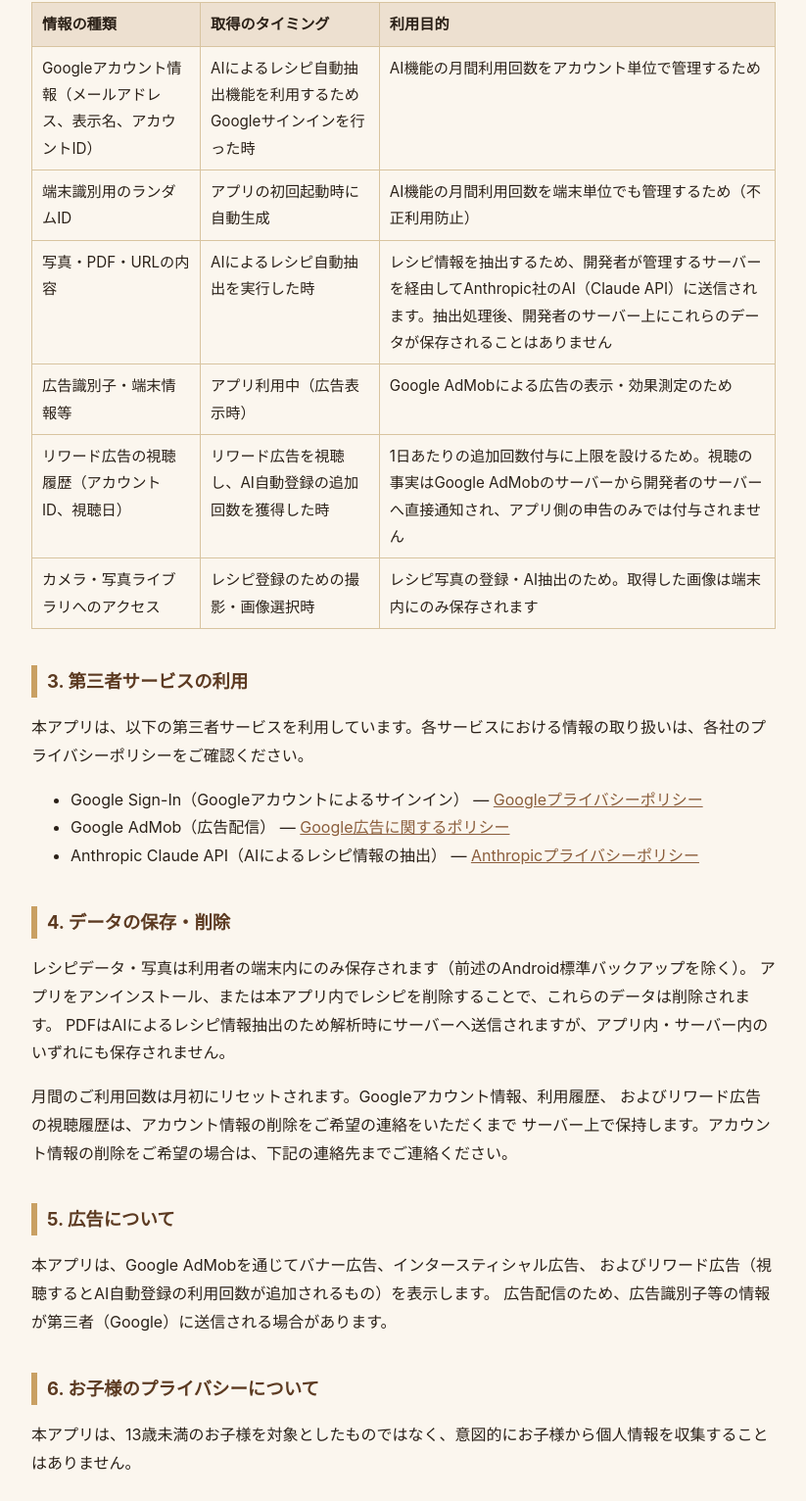
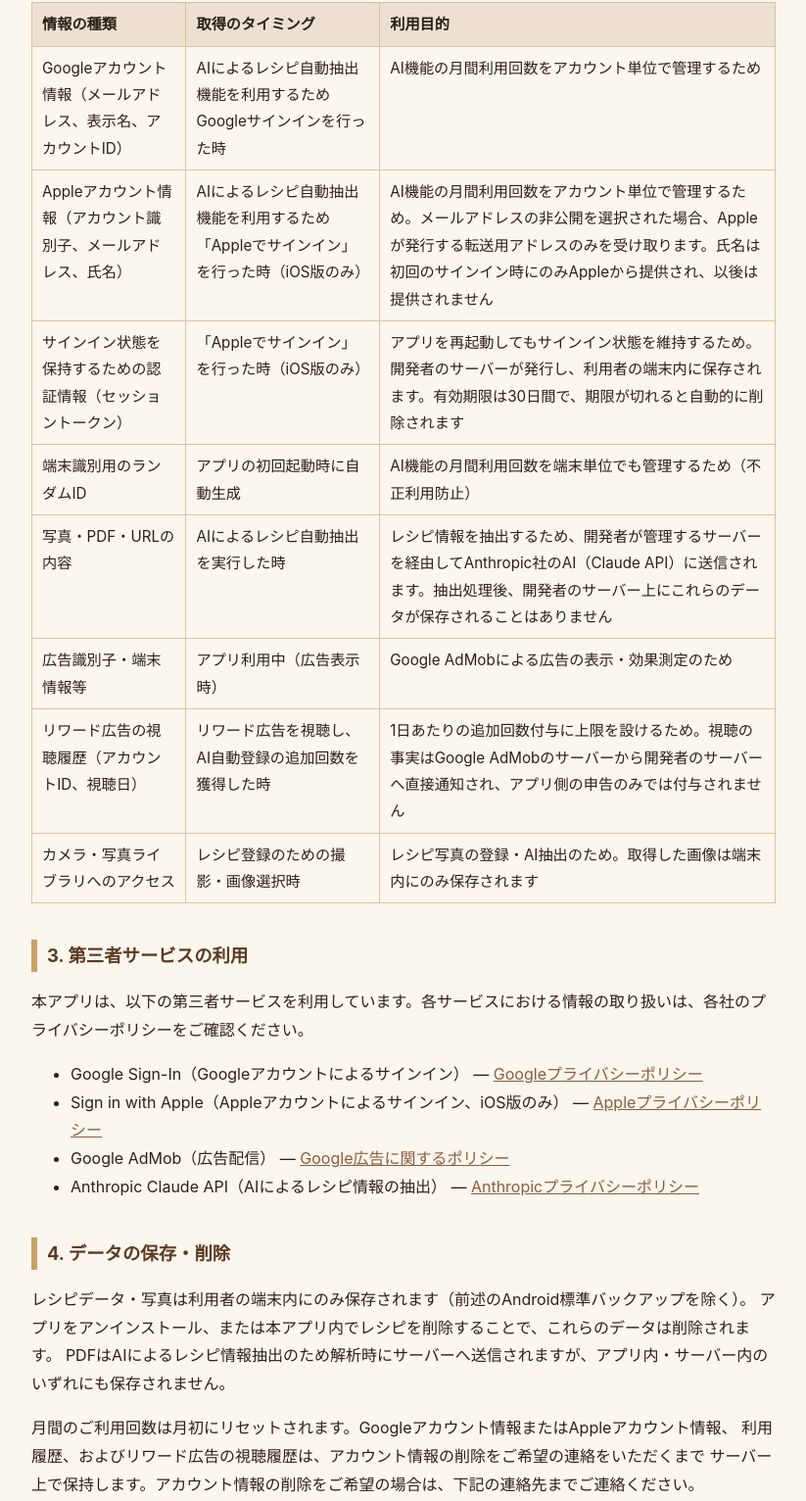
Before and after one commit to onpace1216/recipe-manager-app-privacy, a plain HTML site: page privacy-policy/index.html in a window 1280 px wide. Shown: the part 598-2130 px from the top of the page at 98% size, without its empty margins (228-1051 px from the left). Drawn offline with Linux system fonts and the light colour scheme.

Commit message:
Disclose Sign in with Apple in the privacy and deletion documents
The iOS build now offers Sign in with Apple alongside Google, which
brings in an Apple account identifier, a (possibly Apple-relayed) email
address, a name given only on first authorization, and a session token
held on the device. The deletion page also assumed a Google address,
leaving Apple users with private relay addresses no way to identify
themselves.

```diff
--- a/privacy-policy/index.html
+++ b/privacy-policy/index.html
@@ -74,6 +74,16 @@
     <td>AI機能の月間利用回数をアカウント単位で管理するため</td>
   </tr>
   <tr>
+    <td>Appleアカウント情報（アカウント識別子、メールアドレス、氏名）</td>
+    <td>AIによるレシピ自動抽出機能を利用するため「Appleでサインイン」を行った時（iOS版のみ）</td>
+    <td>AI機能の月間利用回数をアカウント単位で管理するため。メールアドレスの非公開を選択された場合、Appleが発行する転送用アドレスのみを受け取ります。氏名は初回のサインイン時にのみAppleから提供され、以後は提供されません</td>
+  </tr>
+  <tr>
+    <td>サインイン状態を保持するための認証情報（セッショントークン）</td>
+    <td>「Appleでサインイン」を行った時（iOS版のみ）</td>
+    <td>アプリを再起動してもサインイン状態を維持するため。開発者のサーバーが発行し、利用者の端末内に保存されます。有効期限は30日間で、期限が切れると自動的に削除されます</td>
+  </tr>
+  <tr>
     <td>端末識別用のランダムID</td>
     <td>アプリの初回起動時に自動生成</td>
     <td>AI機能の月間利用回数を端末単位でも管理するため（不正利用防止）</td>
@@ -104,6 +114,7 @@
 <p>本アプリは、以下の第三者サービスを利用しています。各サービスにおける情報の取り扱いは、各社のプライバシーポリシーをご確認ください。</p>
 <ul>
   <li>Google Sign-In（Googleアカウントによるサインイン） — <a href="https://policies.google.com/privacy" target="_blank" rel="noopener">Googleプライバシーポリシー</a></li>
+  <li>Sign in with Apple（Appleアカウントによるサインイン、iOS版のみ） — <a href="https://www.apple.com/legal/privacy/" target="_blank" rel="noopener">Appleプライバシーポリシー</a></li>
   <li>Google AdMob（広告配信） — <a href="https://policies.google.com/technologies/ads" target="_blank" rel="noopener">Google広告に関するポリシー</a></li>
   <li>Anthropic Claude API（AIによるレシピ情報の抽出） — <a href="https://www.anthropic.com/legal/privacy" target="_blank" rel="noopener">Anthropicプライバシーポリシー</a></li>
 </ul>
@@ -116,8 +127,8 @@
 いずれにも保存されません。
 </p>
 <p>
-月間のご利用回数は月初にリセットされます。Googleアカウント情報、利用履歴、
-およびリワード広告の視聴履歴は、アカウント情報の削除をご希望の連絡をいただくまで
+月間のご利用回数は月初にリセットされます。Googleアカウント情報またはAppleアカウント情報、
+利用履歴、およびリワード広告の視聴履歴は、アカウント情報の削除をご希望の連絡をいただくまで
 サーバー上で保持します。アカウント情報の削除をご希望の場合は、下記の連絡先までご連絡ください。
 </p>
 
```
Also changed, not shown: data-deletion/index.html (+6 -3 lines), app-ads.txt (added).
